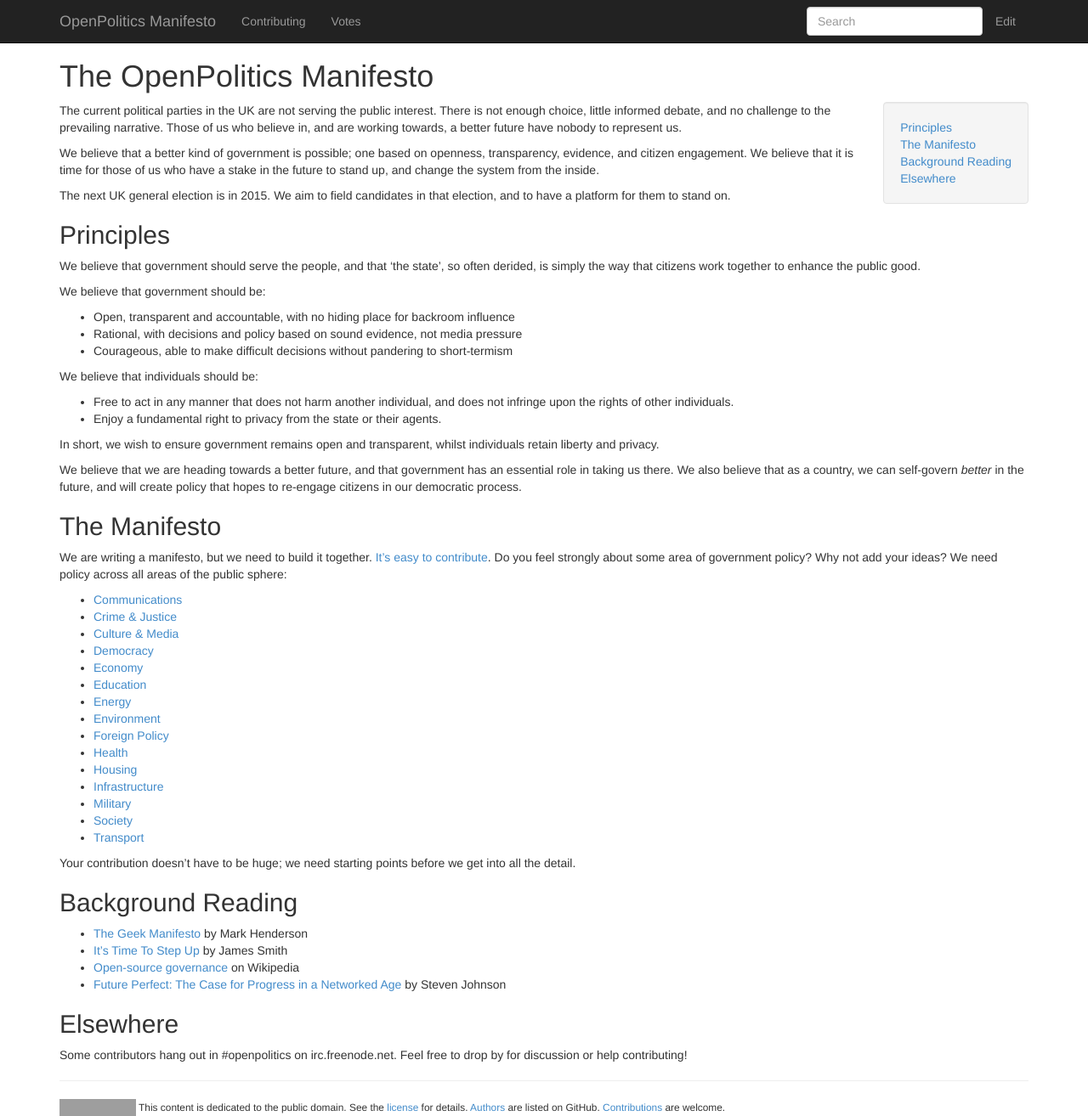
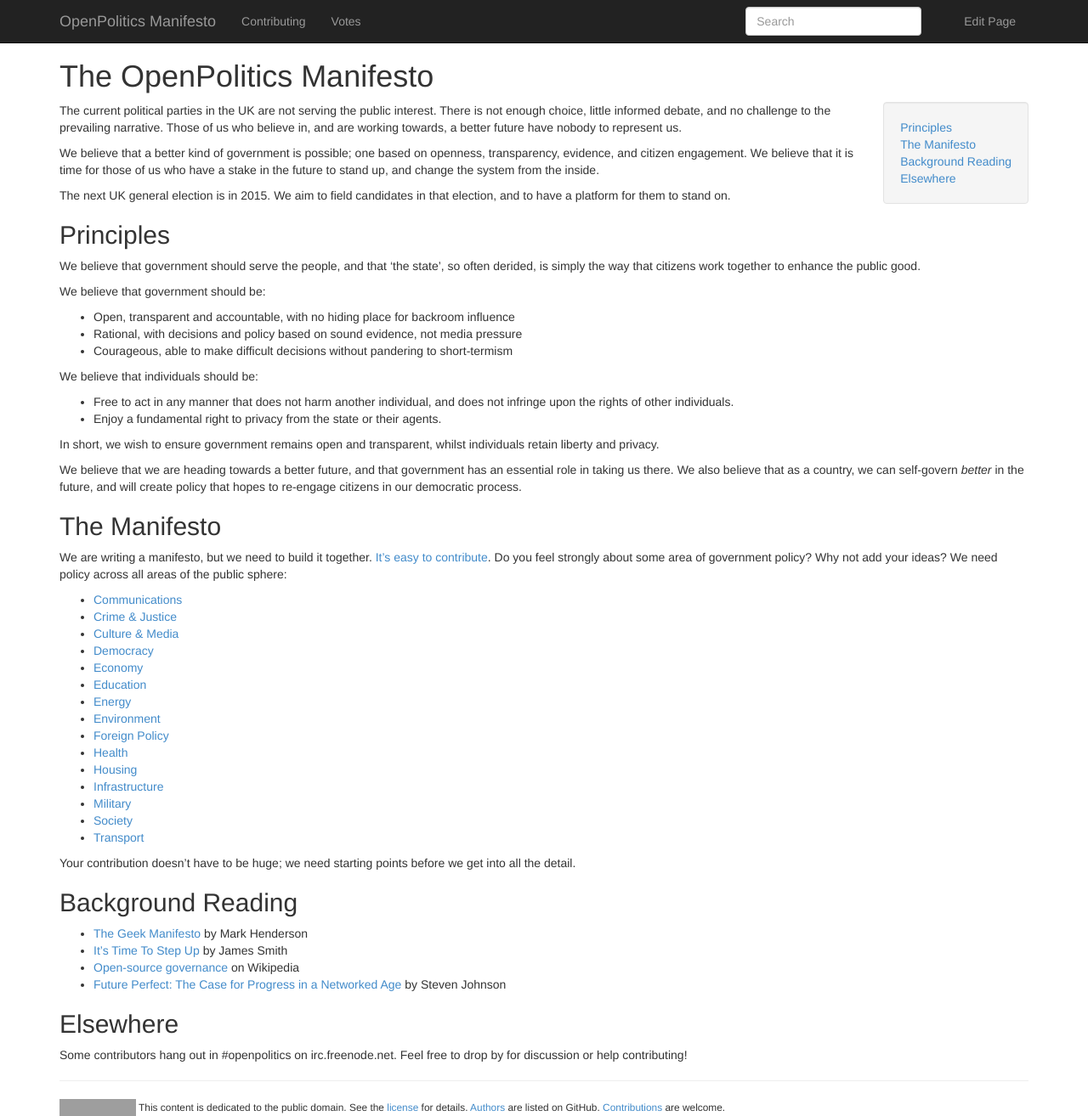
Before and after one commit to openpolitics/manifesto, a Jekyll site: the page built from index.md, in a window 1280 px wide and 1314 px high. Shown: the whole window at 85% size. Built offline with Jekyll 4.4.1, drawn with Linux system fonts in a browser that asks for light colours; grey boxes are pictures that could not be loaded.

Commit message:
Make edit link slightly clearer

```diff
--- a/_layouts/page.html
+++ b/_layouts/page.html
@@ -30,9 +30,9 @@
           <li><a href="http://votebot.openpolitics.org.uk">Votes</a></li>
         </ul>
         <ul class="nav navbar-nav pull-right">
-          <li><a href="http://prose.io/#openpolitics/manifesto/edit/gh-pages/{{page.path}}">Edit</a></li>
+          <li><a href="http://prose.io/#openpolitics/manifesto/edit/gh-pages/{{page.path}}">Edit Page</a></li>
         </ul>
-        <form class="navbar-form navbar-right" role="search" action='/manifesto/search.html' method='get'>
+        <form class="navbar-form navbar-right" role="search" action='/manifesto/search.html' method='get' style='margin-right: 20px'>
           <div class="form-group">
             <input type="text" class="form-control" name='query' placeholder="Search">
           </div>
```
